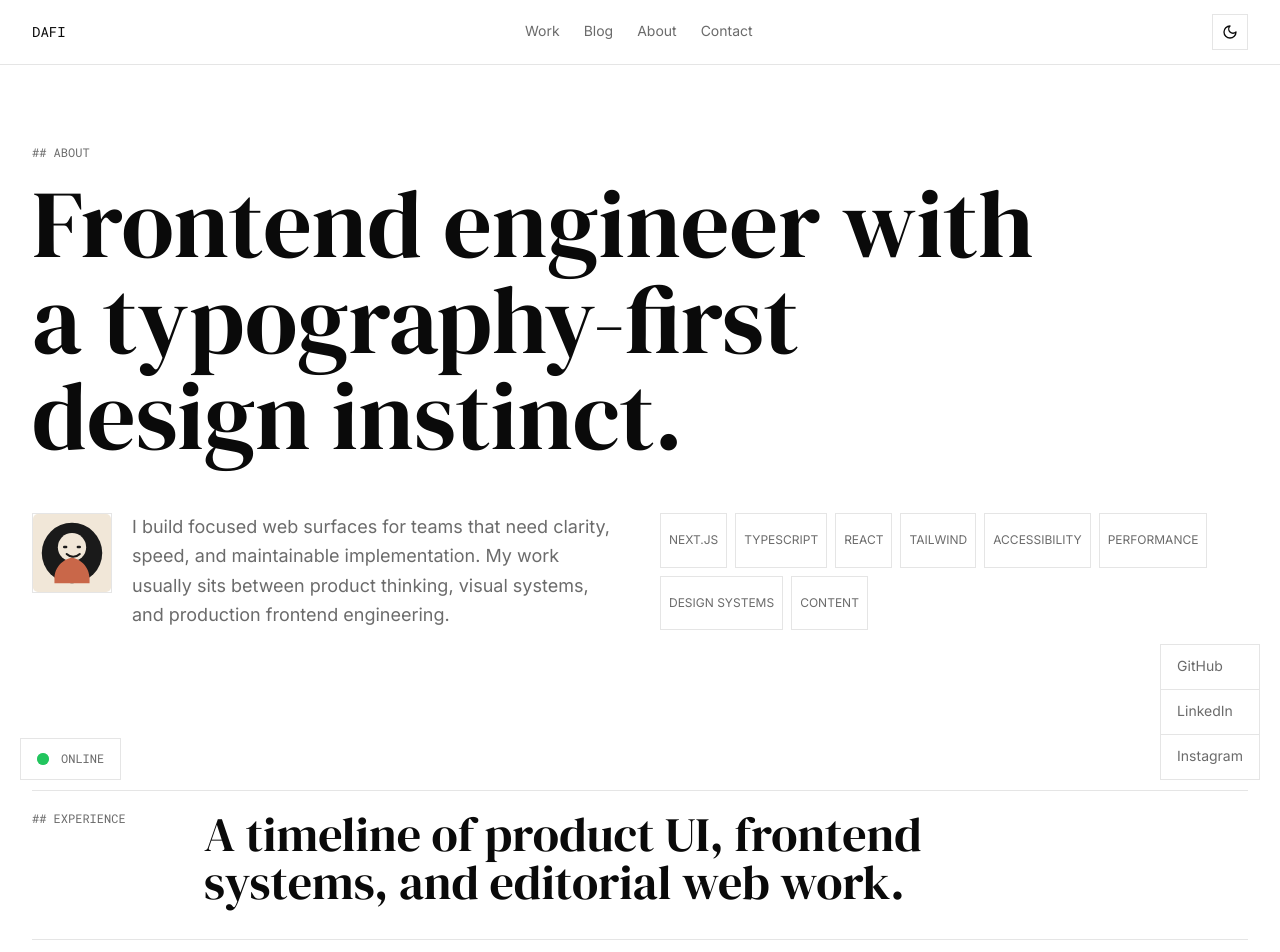
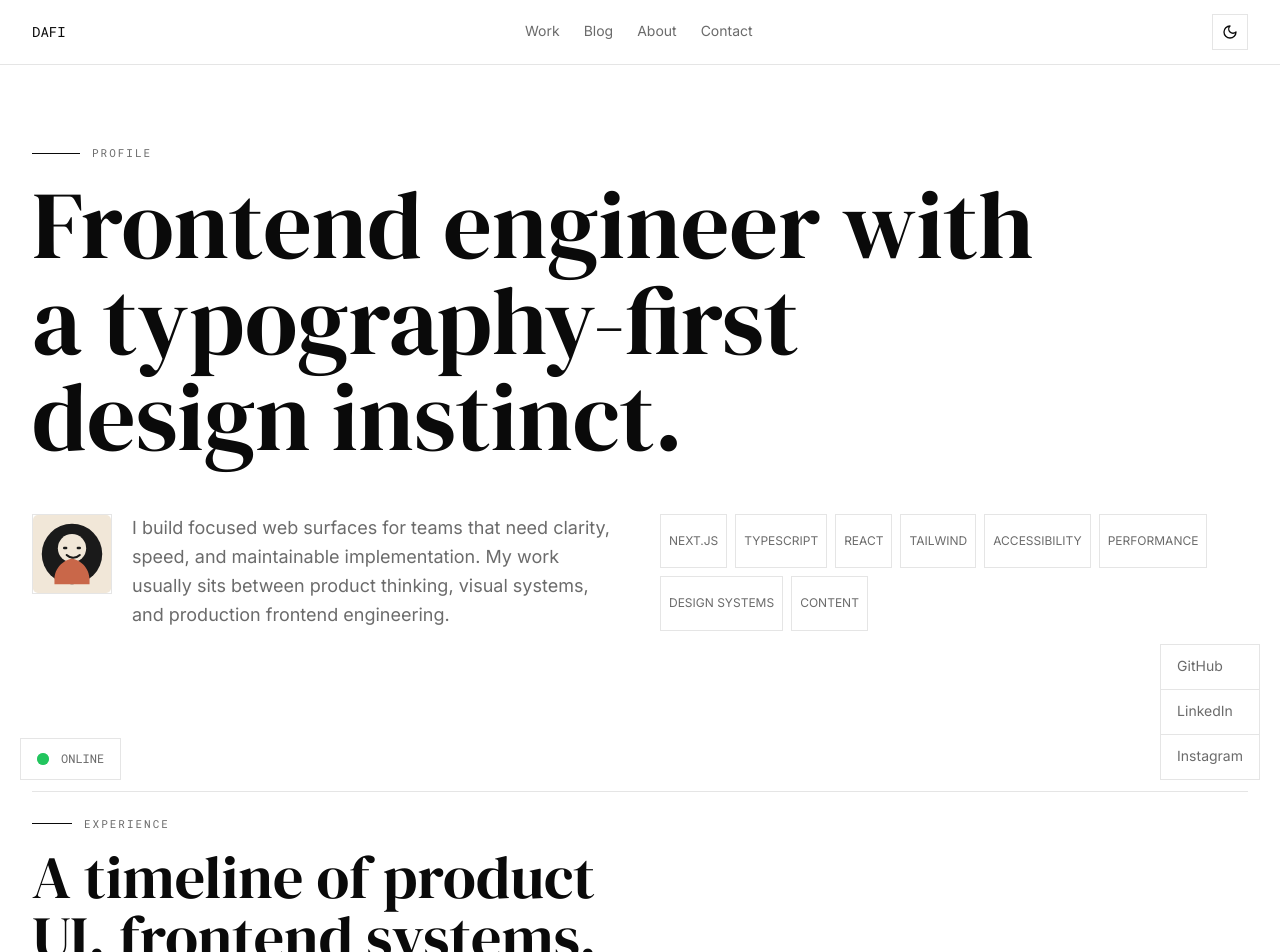
Before and after one commit to dafinrmaulana/daffi, a Next.js app: page /about in a window 1280 px wide. Shown: the top 952 px of the page. Built offline with nearby package versions, Linux system fonts and the light colour scheme.

Commit message:
Refine section heading design

```diff
--- a/app/about/page.tsx
+++ b/app/about/page.tsx
@@ -15,8 +15,13 @@ export default function AboutPage() {
   return (
     <>
       <Section>
-        <p className="mb-4 font-mono text-xs uppercase text-muted">## About</p>
-        <h1 className="max-w-5xl font-serif text-6xl leading-none sm:text-8xl">
+        <div className="mb-4 flex items-center gap-3">
+          <span className="h-px w-12 bg-fg" />
+          <p className="font-mono text-[11px] uppercase tracking-[0.18em] text-muted">
+            Profile
+          </p>
+        </div>
+        <h1 className="max-w-5xl font-serif text-6xl leading-[0.92] sm:text-8xl">
           Frontend engineer with a typography-first design instinct.
         </h1>
         <div className="mt-12 grid gap-10 md:grid-cols-[1fr_1fr]">
--- a/app/blog/page.tsx
+++ b/app/blog/page.tsx
@@ -12,8 +12,13 @@ export default function BlogPage() {
   return (
     <Section>
       <div className="mb-12">
-        <p className="mb-4 font-mono text-xs uppercase text-muted">## Blog</p>
-        <h1 className="max-w-5xl font-serif text-6xl leading-none sm:text-8xl">
+        <div className="mb-4 flex items-center gap-3">
+          <span className="h-px w-12 bg-fg" />
+          <p className="font-mono text-[11px] uppercase tracking-[0.18em] text-muted">
+            Journal
+          </p>
+        </div>
+        <h1 className="max-w-5xl font-serif text-6xl leading-[0.92] sm:text-8xl">
           Notes on interface craft and web systems.
         </h1>
       </div>
--- a/app/page.tsx
+++ b/app/page.tsx
@@ -15,7 +15,7 @@ export default function HomePage() {
       <WorkPreview />
       <ExperienceSection compact />
       <Section id="about">
-        <SectionTitle eyebrow="## About" title="I care about interfaces that stay useful after the launch day." />
+        <SectionTitle eyebrow="About Dafi" title="I care about interfaces that stay useful after the launch day." />
         <div className="grid gap-6 md:grid-cols-[1fr_1fr]">
           <p className="text-lg leading-relaxed text-muted">
             Dafi is a frontend-focused builder working across product dashboards,
--- a/app/work/page.tsx
+++ b/app/work/page.tsx
@@ -12,8 +12,13 @@ export default function WorkPage() {
   return (
     <Section>
       <div className="mb-12">
-        <p className="mb-4 font-mono text-xs uppercase text-muted">## Work</p>
-        <h1 className="max-w-5xl font-serif text-6xl leading-none sm:text-8xl">
+        <div className="mb-4 flex items-center gap-3">
+          <span className="h-px w-12 bg-fg" />
+          <p className="font-mono text-[11px] uppercase tracking-[0.18em] text-muted">
+            Project Archive
+          </p>
+        </div>
+        <h1 className="max-w-5xl font-serif text-6xl leading-[0.92] sm:text-8xl">
           Project archive and selected case studies.
         </h1>
       </div>
--- a/components/home/ContactCTA.tsx
+++ b/components/home/ContactCTA.tsx
@@ -1,10 +1,11 @@
 import { Section } from "@/components/layout/Section"
+import { SectionTitle } from "@/components/shared/SectionTitle"
 
 export function ContactCTA() {
   return (
     <Section id="contact" className="pb-24">
-      <div className="border-t border-border pt-5">
-        <p className="font-mono text-xs uppercase text-muted">## Contact</p>
+      <div>
+        <SectionTitle eyebrow="Contact" title="Open for selected collaborations, product work, and thoughtful web builds." />
         <a
           href="mailto:hello@dafi.dev"
           className="mt-8 block break-words font-serif text-[clamp(3rem,11vw,9rem)] leading-none hover:text-muted"
--- a/components/home/WorkPreview.tsx
+++ b/components/home/WorkPreview.tsx
@@ -9,7 +9,7 @@ export function WorkPreview() {
 
   return (
     <Section id="work">
-      <SectionTitle eyebrow="## Work" title="Selected projects with measurable product outcomes." />
+      <SectionTitle eyebrow="Selected Work" title="Projects shaped by product thinking and measurable outcomes." />
       <div>
         {featured.map((project, index) => (
           <ProjectCard key={project.slug} project={project} index={index} />
--- a/components/shared/ExperienceSection.tsx
+++ b/components/shared/ExperienceSection.tsx
@@ -9,7 +9,7 @@ export function ExperienceSection({ compact = false }: { compact?: boolean }) {
   return (
     <Section id="experience">
       <SectionTitle
-        eyebrow="## Experience"
+        eyebrow="Experience"
         title="A timeline of product UI, frontend systems, and editorial web work."
       />
       <div className="border-t border-border">
--- a/components/shared/SectionTitle.tsx
+++ b/components/shared/SectionTitle.tsx
@@ -6,9 +6,14 @@ export function SectionTitle({
   title: string
 }) {
   return (
-    <div className="mb-8 grid gap-3 border-t border-border pt-5 md:grid-cols-[160px_1fr]">
-      <p className="font-mono text-xs uppercase text-muted">{eyebrow}</p>
-      <h2 className="max-w-3xl font-serif text-3xl leading-tight text-balance sm:text-5xl">
+    <div className="mb-10 border-t border-border pt-6">
+      <div className="mb-4 flex items-center gap-3">
+        <span className="h-px w-10 bg-fg" />
+        <p className="font-mono text-[11px] uppercase tracking-[0.18em] text-muted">
+          {eyebrow}
+        </p>
+      </div>
+      <h2 className="max-w-4xl font-serif text-4xl leading-[0.95] text-balance sm:text-6xl">
         {title}
       </h2>
     </div>
```
